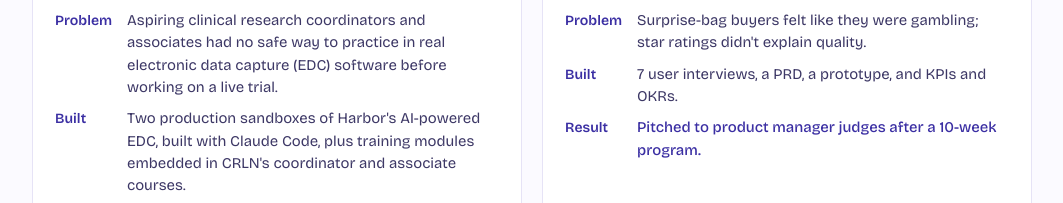
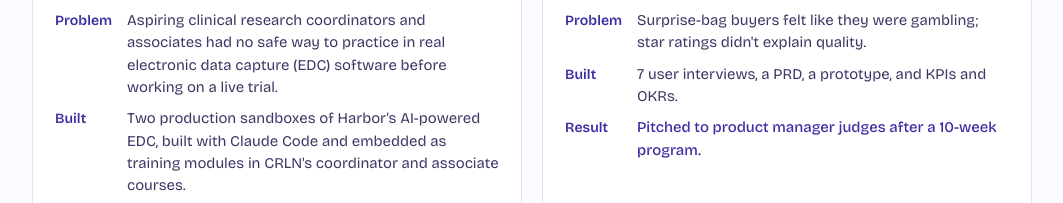
Before and after one commit to ct3484-ctrl/portfolio, a plain HTML site: page index.html in a window 1280 px wide. Shown: the part 1359-1562 px from the top of the page, without its empty margins (108-1171 px from the left). Drawn offline with nearby package versions, Linux system fonts and the light colour scheme.

Commit message:
Clarify Harbor sandbox description
Co-Authored-By: Claude Opus 5.5 <noreply@anthropic.com>
Claude-Session: https://claude.ai/code/session_01XyTRa9KUZp1PhhF6KARLEa

```diff
--- a/index.html
+++ b/index.html
@@ -307,7 +307,7 @@ footer .wrap{border-top:1px solid var(--line);padding-block:20px;font-size:.84re
               <h4>A practice lab for clinical trial software</h4>
               <dl class="pdr">
                 <div><dt>Problem</dt><dd>Aspiring clinical research coordinators and associates had no safe way to practice in real electronic data capture (EDC) software before working on a live trial.</dd></div>
-                <div><dt>Built</dt><dd>Two production sandboxes of Harbor's AI-powered EDC, built with Claude Code, plus training modules embedded in CRLN's coordinator and associate courses.</dd></div>
+                <div><dt>Built</dt><dd>Two production sandboxes of Harbor's AI-powered EDC, built with Claude Code and embedded as training modules in CRLN's coordinator and associate courses.</dd></div>
                 <div class="result"><dt>Result</dt><dd>Launched in August 2026 with the Clinical Research Learning Network, a training platform used by 1,200+ people in 60+ countries.</dd></div>
               </dl>
               <div class="links">
```
